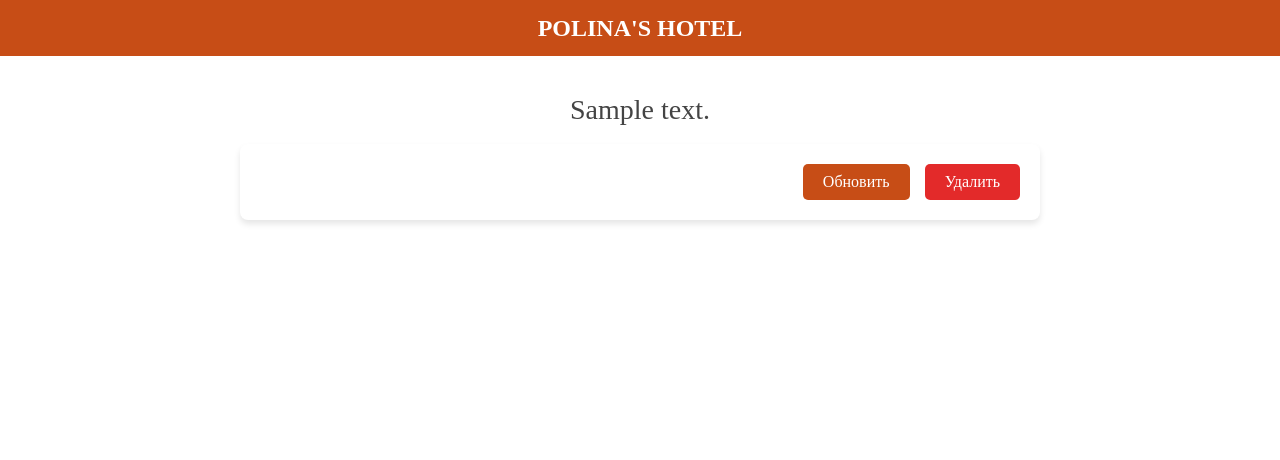
After one commit to PolinaScrbbs/Polina-s-Hotel, a Python web app: template app/templates/base/details.html in a window 1280 px wide. The commit adds this page. Shown: the top 460 px of the page. Run offline with Jinja, Linux system fonts and the light colour scheme; the template is opened without the code that fills it: most values are stand-ins (such as "Sample title", 1, 10 or a date in 2020).

Commit message:
User Details

```diff
--- /dev/null
+++ b/app/static/css/details.css
@@ -0,0 +1,90 @@
+@import 'base/__base.css';
+
+.details__title {
+    text-align: center;
+    margin-top: 20px;
+    color: #444;
+    font-size: 28px;!important;
+}
+
+.details {
+    max-width: 800px;
+    margin: 20px auto;
+    background-color: #fff;
+    padding: 20px;
+    border-radius: 8px;
+    box-shadow: 0 4px 6px rgba(0, 0, 0, 0.1);
+}
+
+.details p {
+    /*margin: 10px 0;*/
+    font-size: 18px;
+    line-height: 1.8;
+}
+
+.details p strong {
+    color: #222;
+    font-weight: bold;
+    font-size: 20px;
+}
+
+.details p a {
+    color: #007bff;
+    text-decoration: none;
+    font-size: 18px;
+}
+
+.details a:hover {
+    text-decoration: underline;
+}
+
+.red {
+    color: red;
+    font-weight: bold;
+    font-size: 18px;
+}
+.green {
+    color: green;
+    font-weight: bold;
+    font-size: 18px;
+}
+
+.buttons__container{
+    display: flex;
+    justify-content: flex-end;
+}
+
+.update__button {
+    margin-right: 2%;
+    display: inline-block;
+    padding: 10px 20px;
+    background-color: var(--main-color);
+    color: white;
+    text-decoration: none;
+    font-size: 16px;
+    border-radius: 5px;
+    transition: background-color 0.3s ease;
+}
+
+.update__button:hover {
+    background-color: #ffffff;
+    color: var(--main-color);
+    text-decoration: none;
+}
+
+.delete__button {
+    display: inline-block;
+    padding: 10px 20px;
+    background-color: #e32a2a;
+    color: white;
+    text-decoration: none;
+    font-size: 16px;
+    border-radius: 5px;
+    transition: background-color 0.3s ease;
+}
+
+.delete__button:hover {
+    background-color: #ffffff;
+    color: #e32a2a;
+    text-decoration: none;
+}
--- /dev/null
+++ b/app/templates/base/details.html
@@ -0,0 +1,19 @@
+{% extends "base/base.html" %}
+
+{% block styles %}
+<link rel="stylesheet" href="{{ url_for('static', filename='css/details.css') }}">
+{% endblock styles %}
+
+{% block content %}
+<p class="details__title"> {{ detail_text }} </p>
+
+<div class="details">
+    <div class="buttons__container">
+        <a href="#" class="update__button">Обновить</a>
+        <a href="#" class="delete__button">Удалить</a>
+    </div>
+	{% block details %}
+	{% endblock %}
+</div>
+
+{% endblock %}
```
Also changed, not shown: app/models/user.py (+16 -0 lines), app/router/users.py (+39 -2 lines), app/templates/user_details.html (added, +15 -0 lines), app/templates/users.html (+11 -11 lines).
